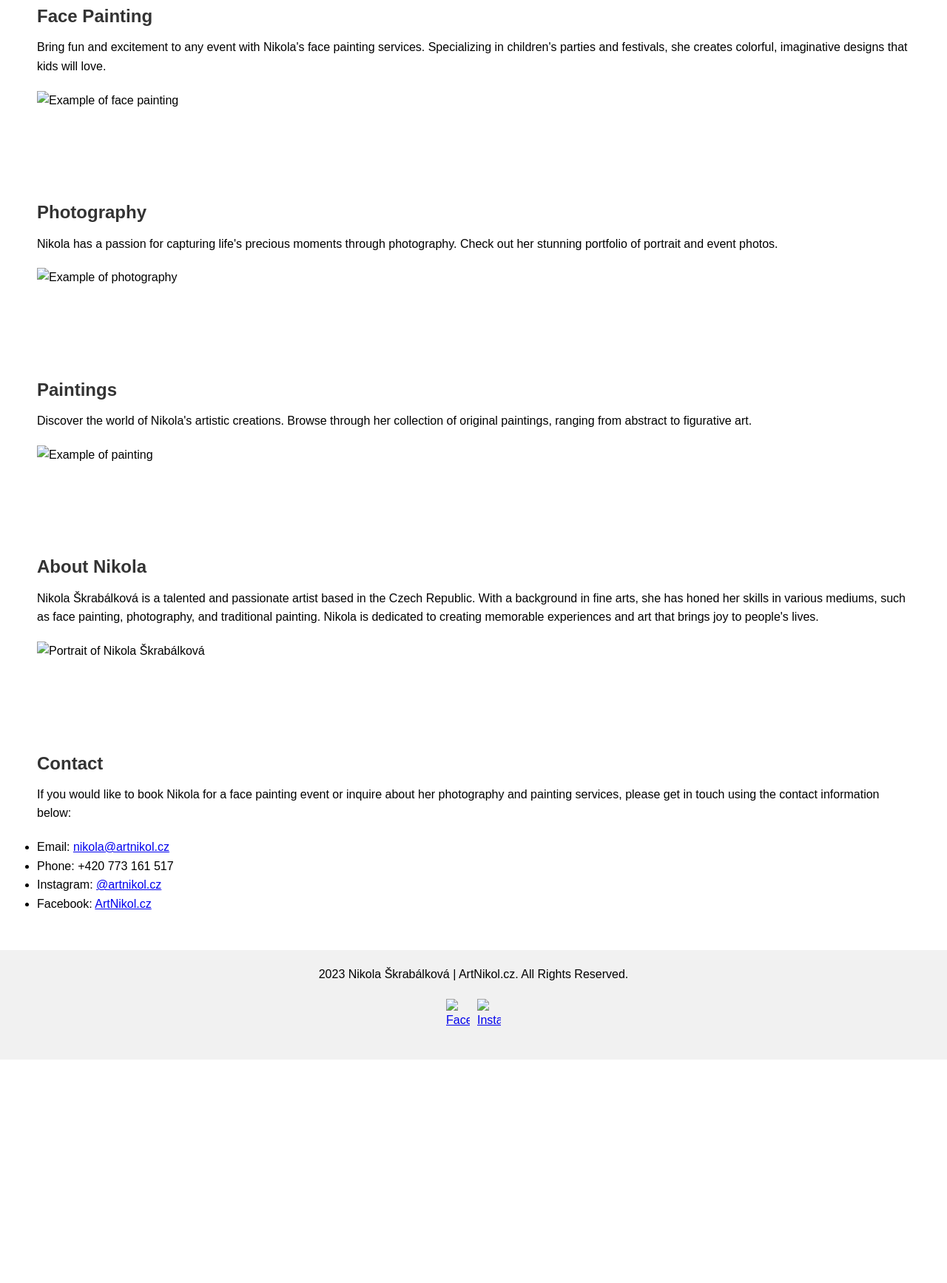
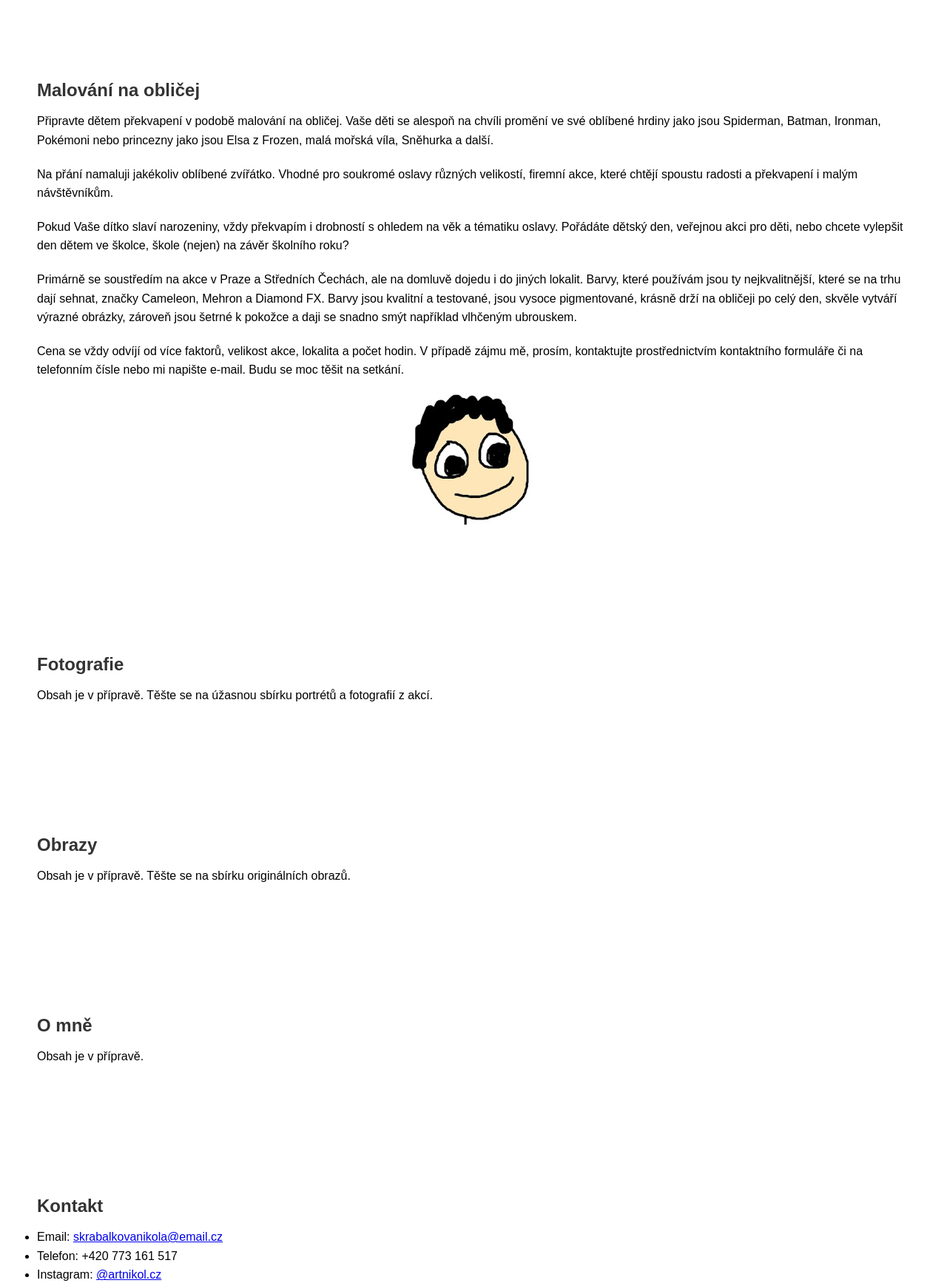
Before and after one commit to PvPBender/artnikol.cz, a plain HTML site: page index.html in a window 1280 px wide. Shown: the part 1047-2781 px from the top of the page at 74% size. Before the commit the page ends 2479 px from the top, so only its background shows below. Drawn offline with Linux system fonts and the light colour scheme.

Commit message:
Added Czech text, removed .js

```diff
--- a/index.html
+++ b/index.html
@@ -1,9 +1,9 @@
 <!DOCTYPE html>
-<html lang="en">
+<html lang="cs">
 <head>
     <meta charset="UTF-8">
     <meta name="viewport" content="width=device-width, initial-scale=1.0">
-    <title>Nikola Škrabálková - ArtNikol.cz | Children's Face Painting, Photography & Art</title>
+    <title>Nikola Škrabálková - ArtNikol.cz | Face-painting, fotografie & umění</title>
     <link rel="stylesheet" href="styles.css">
 </head>
 <body>
@@ -11,11 +11,11 @@
         <nav>
             <a href="#home" class="logo">ArtNikol.cz</a>
             <ul>
-                <li><a href="#face-painting">Face Painting</a></li>
-                <li><a href="#photography">Photography</a></li>
-                <li><a href="#paintings">Paintings</a></li>
-                <li><a href="#about">About</a></li>
-                <li><a href="#contact">Contact</a></li>
+                <li><a href="#face-painting">Malování na obličej</a></li>
+                <li><a href="#photography">Fotografie</a></li>
+                <li><a href="#paintings">Obrazy</a></li>
+                <li><a href="#about">O mně</a></li>
+                <li><a href="#contact">Kontakt</a></li>
             </ul>
         </nav>
     </header>
@@ -23,47 +23,41 @@
         <section id="home">
             <div class="hero">
                 <h1>Nikola Škrabálková</h1>
-                <p>Children's Face Painting, Photography & Art</p>
+                <p>Face-painting, fotografie & umění</p>
             </div>
         </section>
         <section id="face-painting">
-            <h2>Face Painting</h2>
-            <p>Bring fun and excitement to any event with Nikola's face painting services. Specializing in children's parties and festivals, she creates colorful, imaginative designs that kids will love.</p>
-            <img src="images/face-painting-example.jpg" alt="Example of face painting">
+            <h2>Malování na obličej</h2>
+            <p>Připravte dětem překvapení v podobě malování na obličej. Vaše děti se alespoň na chvíli promění ve své oblíbené hrdiny jako jsou Spiderman, Batman, Ironman, Pokémoni nebo princezny jako jsou Elsa z Frozen, malá mořská víla, Sněhurka a další.</p>
+            <p>Na přání namaluji jakékoliv oblíbené zvířátko. Vhodné pro soukromé oslavy různých velikostí, firemní akce, které chtějí spoustu radosti a překvapení i malým návštěvníkům.</p>
+            <p>Pokud Vaše dítko slaví narozeniny, vždy překvapím i drobností s ohledem na věk a tématiku oslavy. Pořádáte dětský den, veřejnou akci pro děti, nebo chcete vylepšit den dětem ve školce, škole (nejen) na závěr školního roku?</p>
+            <p>Primárně se soustředím na akce v Praze a Středních Čechách, ale na domluvě dojedu i do jiných lokalit. Barvy, které používám jsou ty nejkvalitnější, které se na trhu dají sehnat, značky Cameleon, Mehron a Diamond FX. Barvy jsou kvalitní a testované, jsou vysoce pigmentované, krásně drží na obličeji po celý den, skvěle vytváří výrazné obrázky, zároveň jsou šetrné k pokožce a daji se snadno smýt například vlhčeným ubrouskem.</p>
+            <p>Cena se vždy odvíjí od více faktorů, velikost akce, lokalita a počet hodin. V případě zájmu mě, prosím, kontaktujte prostřednictvím kontaktního formuláře či na telefonním čísle nebo mi napište e-mail. Budu se moc těšit na setkání.</p>
+            <img src="images/face-painting-example.jpg" alt="Příklad malování na obličej">
         </section>
         <section id="photography">
-            <h2>Photography</h2>
-            <p>Nikola has a passion for capturing life's precious moments through photography. Check out her stunning portfolio of portrait and event photos.</p>
-            <img src="images/photography-example.jpg" alt="Example of photography">
+            <h2>Fotografie</h2>
+            <p>Obsah je v přípravě. Těšte se na úžasnou sbírku portrétů a fotografií z akcí.</p>
         </section>
         <section id="paintings">
-            <h2>Paintings</h2>
-            <p>Discover the world of Nikola's artistic creations. Browse through her collection of original paintings, ranging from abstract to figurative art.</p>
-            <img src="images/painting-example.jpg" alt="Example of painting">
+            <h2>Obrazy</h2>
+            <p>Obsah je v přípravě. Těšte se na sbírku originálních obrazů.</p>
         </section>
         <section id="about">
-            <h2>About Nikola</h2>
-            <p>Nikola Škrabálková is a talented and passionate artist based in the Czech Republic. With a background in fine arts, she has honed her skills in various mediums, such as face painting, photography, and traditional painting. Nikola is dedicated to creating memorable experiences and art that brings joy to people's lives.</p>
-            <img src="images/nikola-portrait.jpg" alt="Portrait of Nikola Škrabálková">
+            <h2>O mně</h2>
+            <p>Obsah je v přípravě.</p>
         </section>
         <section id="contact">
-            <h2>Contact</h2>
-            <p>If you would like to book Nikola for a face painting event or inquire about her photography and painting services, please get in touch using the contact information below:</p>
+            <h2>Kontakt</h2>
             <ul>
-                <li>Email: <a href="mailto:nikola@artnikol.cz">nikola@artnikol.cz</a></li>
-                <li>Phone: +420 773 161 517</li>
+                <li>Email: <a href="mailto:skrabalkovanikola@email.cz">skrabalkovanikola@email.cz</a></li>
+                <li>Telefon: +420 773 161 517</li>
                 <li>Instagram: <a href="https://www.instagram.com/artnikol.cz" target="_blank">@artnikol.cz</a></li>
-                <li>Facebook: <a href="https://www.facebook.com/ArtNikol.cz" target="_blank">ArtNikol.cz</a></li>
             </ul>
         </section>
     </main>
     <footer>
-        <p>2023 Nikola Škrabálková | ArtNikol.cz. All Rights Reserved.</p>
-        <ul class="social-media">
-            <li><a href="https://www.facebook.com/ArtNikol.cz" target="_blank" aria-label="Facebook"><img src="images/facebook-icon.svg" alt="Facebook"></a></li>
-            <li><a href="https://www.instagram.com/artnikol.cz" target="_blank" aria-label="Instagram"><img src="images/instagram-icon.svg" alt="Instagram"></a></li>
-        </ul>
+        <p>2023 Nikola Škrabálková | ArtNikol.cz. Všechna práva vyhlazena.</p>
     </footer>
-    <script src="scripts.js"></script>
 </body>
 </html>
--- a/scripts.js
+++ /dev/null
@@ -1,10 +0,0 @@
-javascript
-document.querySelectorAll('nav a[href^="#"]').forEach(anchor => {
-    anchor.addEventListener('click', function (e) {
-        e.preventDefault();
-
-        document.querySelector(this.getAttribute('href')).scrollIntoView({
-            behavior: 'smooth'
-        });
-    });
-});
--- a/styles.css
+++ b/styles.css
@@ -1,11 +1,9 @@
-/* Reset */
 * {
     margin: 0;
     padding: 0;
     box-sizing: border-box;
 }
 
-/* Typography */
 body {
     font-family: Arial, sans-serif;
     line-height: 1.6;
@@ -20,7 +18,6 @@ p {
     margin-bottom: 20px;
 }
 
-/* Navigation */
 header {
     background-color: #f1f1f1;
     padding: 20px;
@@ -46,12 +43,10 @@ nav a {
     font-weight: bold;
 }
 
-/* Main */
 main {
     margin-top: 100px;
 }
 
-/* Hero */
 .hero {
     background-color: #f1f1f1;
     padding: 50px;
@@ -62,9 +57,8 @@ main {
     justify-content: center;
 }
 
-/* Sections */
 section {
-    padding: 50px;
+    padding: 100px 50px 50px;
 }
 
 img {
@@ -74,7 +68,6 @@ img {
     margin: 0 auto 20px;
 }
 
-/* Contact */
 .contact ul {
     list-style: none;
 }
@@ -88,30 +81,12 @@ img {
     text-decoration: underline;
 }
 
-/* Footer */
 footer {
     background-color: #f1f1f1;
     padding: 20px;
     text-align: center;
 }
 
-.social-media {
-    list-style: none;
-    display: flex;
-    justify-content: center;
-    margin-top: 10px;
-}
-
-.social-media li {
-    margin: 0 5px;
-}
-
-.social-media img {
-    width: 32px;
-    height: auto;
-}
-
-/* Media Queries */
 @media screen and (max-width: 768px) {
     nav ul {
         flex-direction: column;
```
Also changed, not shown: images/face-painting-example.jpg (added), package-lock.json (deleted).
